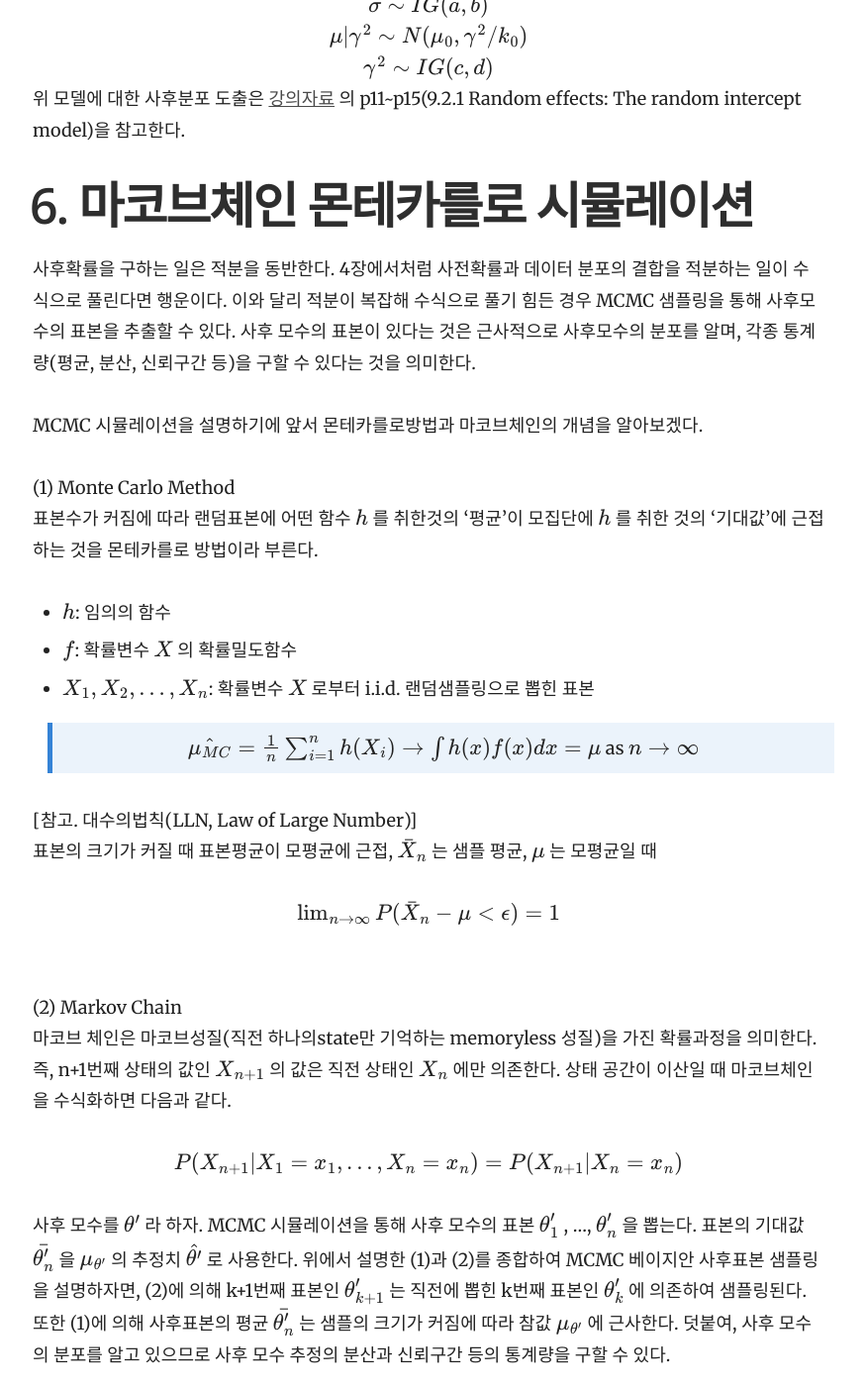
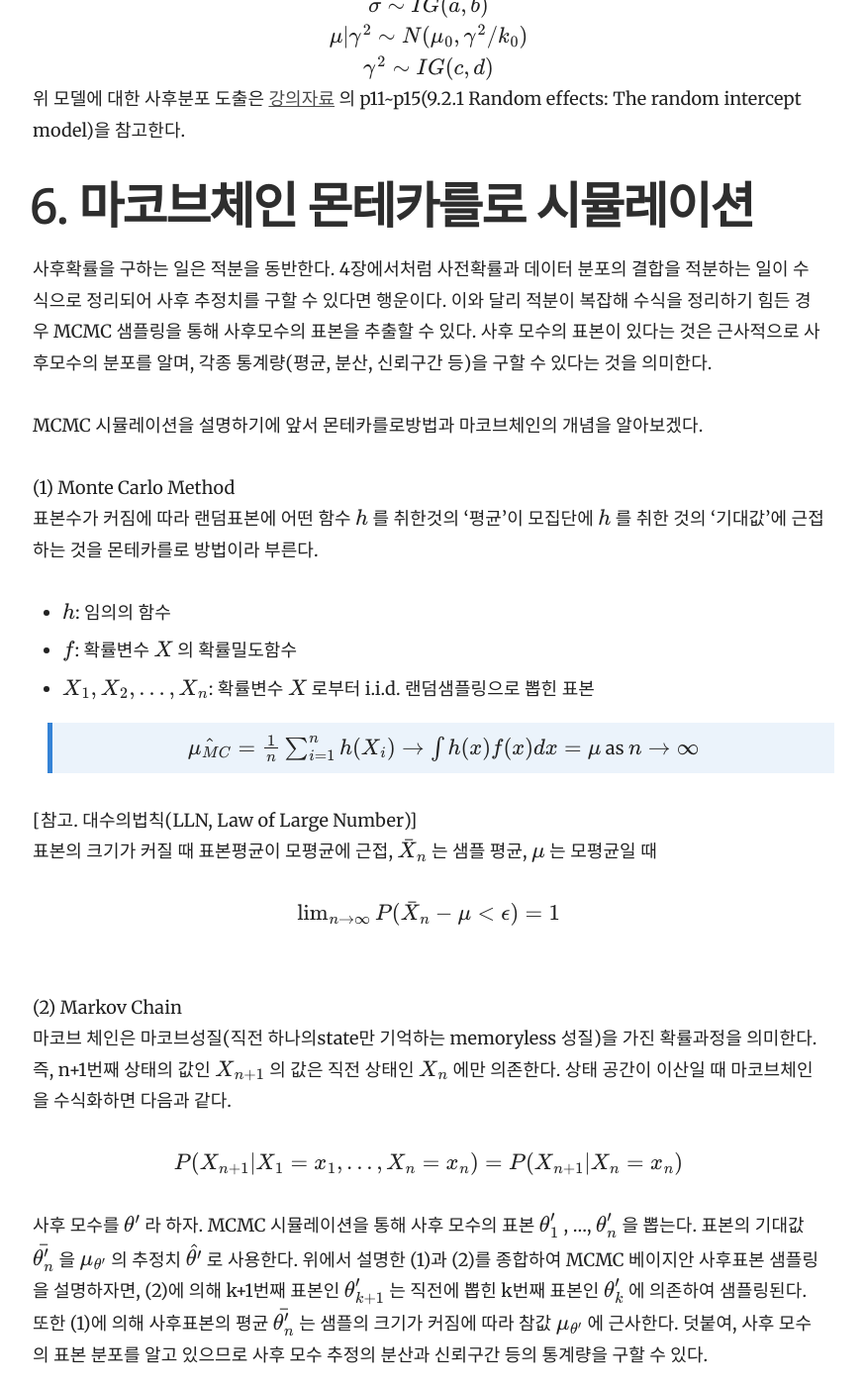
Before and after one commit to yrk3434/yrk3434.github.io, a Jekyll site: the page built from _docs/Theory/Bayesian Inference.md, in a window 1280 px wide and 1400 px high, scrolled down 6424 px. Shown: the whole window at 99% size, without its empty margins (357-1231 px from the left). Built offline with Jekyll 4.4.1, drawn with Linux system fonts in a browser that asks for light colours; formulas are drawn with MathJax 3.

Commit message:
Update Bayesian Inference.md

```diff
--- a/_docs/Theory/Bayesian Inference.md
+++ b/_docs/Theory/Bayesian Inference.md
@@ -192,8 +192,9 @@ iid 관측치의 경우 $ X1,...,Xn $ 의 정보상수는 $ nI_1(\theta) $
 
 # 6. 마코브체인 몬테카를로 시뮬레이션
 
-사후확률을 구하는 일은 적분을 동반한다. 4장에서처럼 사전확률과 데이터 분포의 결합을 적분하는 일이 수식으로 풀린다면 행운이다.
-이와 달리 적분이 복잡해 수식으로 풀기 힘든 경우 MCMC 샘플링을 통해 사후모수의 표본을 추출할 수 있다. 사후 모수의 표본이 있다는 것은 근사적으로 사후모수의 분포를 알며, 각종 통계량(평균, 분산, 신뢰구간 등)을 구할 수 있다는 것을 의미한다.
+사후확률을 구하는 일은 적분을 동반한다. 4장에서처럼 사전확률과 데이터 분포의 결합을 적분하는 일이 수식으로 정리되어 사후 추정치를 구할 수 있다면 행운이다.
+이와 달리 적분이 복잡해 수식을 정리하기 힘든 경우 MCMC 샘플링을 통해 사후모수의 표본을 추출할 수 있다.
+사후 모수의 표본이 있다는 것은 근사적으로 사후모수의 분포를 알며, 각종 통계량(평균, 분산, 신뢰구간 등)을 구할 수 있다는 것을 의미한다.
 <br/><br/>
 MCMC 시뮬레이션을 설명하기에 앞서 몬테카를로방법과 마코브체인의 개념을 알아보겠다.
 
@@ -219,7 +220,7 @@ MCMC 시뮬레이션을 설명하기에 앞서 몬테카를로방법과 마코
 위에서 설명한 (1)과 (2)를 종합하여 MCMC 베이지안 사후표본 샘플링을 설명하자면,
  (2)에 의해 k+1번째 표본인 $ \theta_{k+1}' $ 는 직전에 뽑힌 k번째 표본인 $ \theta_k' $ 에 의존하여 샘플링된다.
  또한 (1)에 의해 사후표본의 평균 $ \bar{\theta_n'} $ 는 샘플의 크기가 커짐에 따라 참값 $ \mu_{\theta'} $ 에 근사한다.
- 덧붙여, 사후 모수의 분포를 알고 있으므로 사후 모수 추정의 분산과 신뢰구간 등의 통계량을 구할 수 있다.
+ 덧붙여, 사후 모수의 표본 분포를 알고 있으므로 사후 모수 추정의 분산과 신뢰구간 등의 통계량을 구할 수 있다.
 <br/><br/>
 현재 사후 샘플을 $ \theta_k' $ 라 할 때, MCMC 시뮬레이션을 통해 뽑은 사후 샘플 후보를 $ \theta_{k+1}' $ 로 업데이트할지 현재값을 유지할지 채택한다.
 이 때, 채택확률이 1 이하 일 때의 MCMC 시뮬레이션 **메트로폴리스-헤이스팅스 알고리즘**이라 부르고,
```
